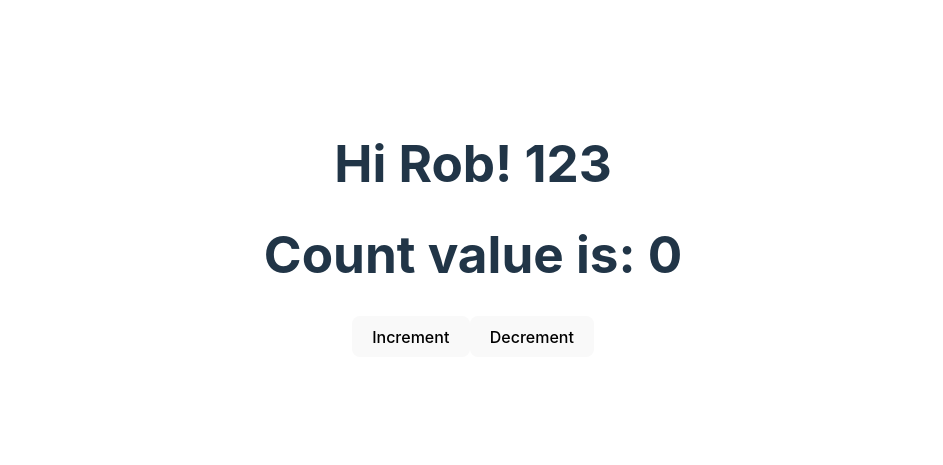
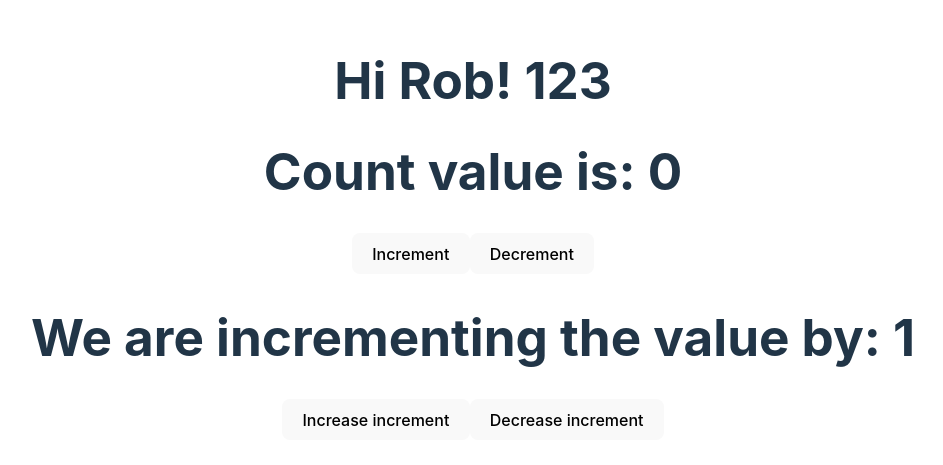
Before and after one commit to AlMahfuzKhanD/react-js-practice, a React (Vite) app in the folder react-by-code-stoic/: page / in a window 1280 px wide. Shown: the part 171-636 px from the top of the page, without its empty margins (167-1110 px from the left). Built offline with nearby package versions, Linux system fonts and the light colour scheme.

Commit message:
multiple state practice done

```diff
--- a/react-by-code-stoic/src/components/Counter.jsx
+++ b/react-by-code-stoic/src/components/Counter.jsx
@@ -2,17 +2,28 @@
 
 export default function Counter() {
   const [count, setCount] = useState(0);
+  const [incrementBy, setIncrementBy] = useState(1);
   function increment() {
-    setCount(count + 1);
+    setCount(count + incrementBy);
   }
   function decrement() {
-    setCount(count - 1);
+    setCount(count - incrementBy);
+  }
+  function increaseIncrement() {
+    setIncrementBy(incrementBy + 1);
+  }
+  function decreaseIncrement() {
+    setIncrementBy(incrementBy - 1);
   }
   return (
     <div>
       <h1>Count value is: {count}</h1>
       <button onClick={increment}>Increment</button>
       <button onClick={decrement}>Decrement</button>
+
+      <h1>We are incrementing the value by: {incrementBy} </h1>
+      <button onClick={increaseIncrement}>Increase increment</button>
+      <button onClick={decreaseIncrement}>Decrease increment</button>
     </div>
   );
 }
```
